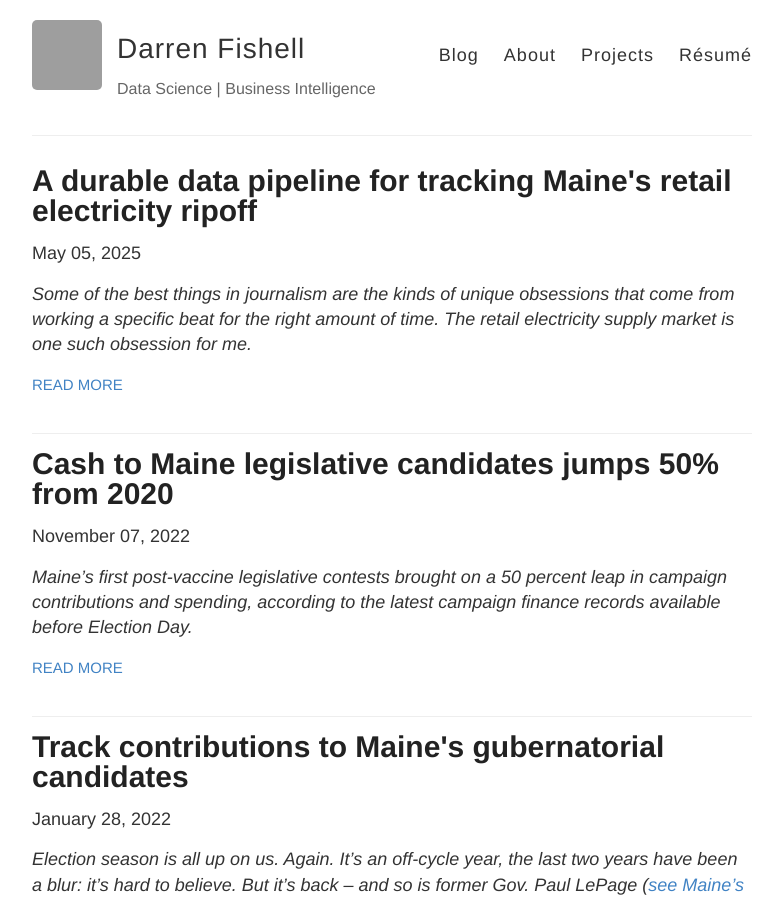
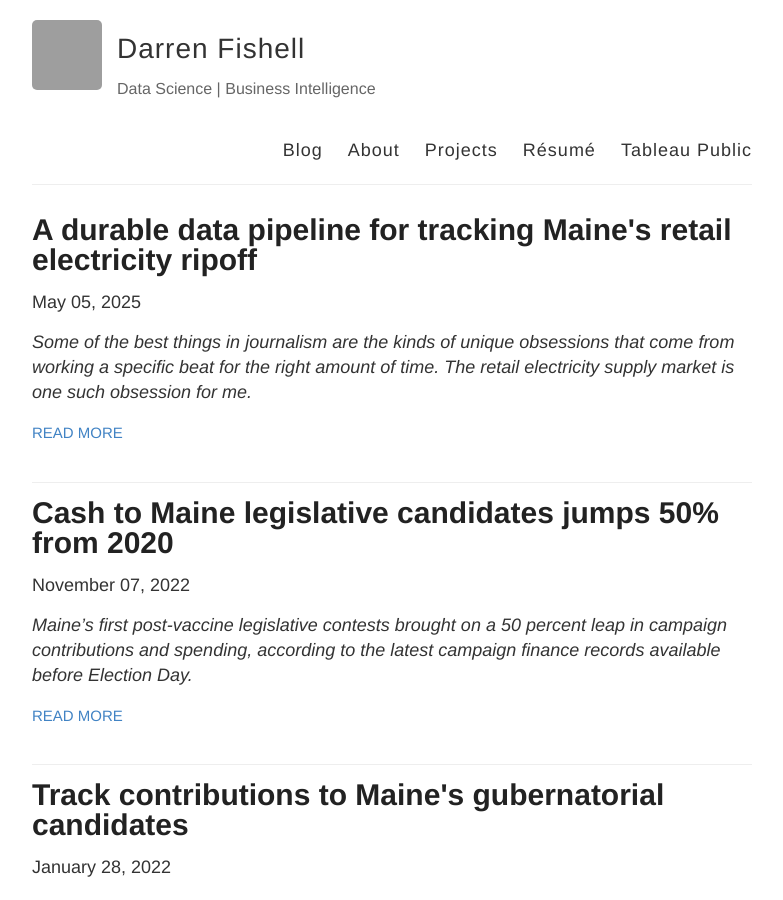
Before and after one commit to darrenfishell/darrenfishell.github.io, a Jekyll site: the page built from index.html, in a window 1280 px wide and 900 px high. Shown: the whole window, without its empty margins (248-1031 px from the left). Built offline with Jekyll 4.4.1, drawn with Linux system fonts in a browser that asks for light colours; grey boxes are pictures that could not be loaded.

Commit message:
Adds Tableau Public link

```diff
--- a/_includes/header.html
+++ b/_includes/header.html
@@ -11,6 +11,7 @@
 		<a href="{{ site.baseurl }}/about">About</a>
 		<a href="{{ site.baseurl }}/projects">Projects</a>
 		<a href="{{ site.baseurl }}/resume">Résumé</a>
+		<a href="https://public.tableau.com/app/profile/darren.fishell/vizzes#!/">Tableau Public</a>
 	  </nav>
 	</header>
   </div>
```
